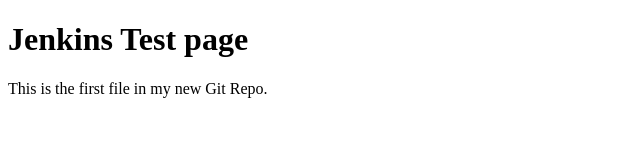
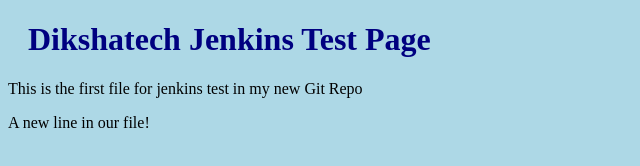
Before and after one commit to bhuwanji/hello-world, a plain HTML site: page index.html in a window 1280 px wide. Shown: the whole page, without its empty margins (0-640 px from the left). Drawn offline with Linux system fonts and the light colour scheme.

Commit message:
Updated index.html with a new line

```diff
--- a/index.html
+++ b/index.html
@@ -2,11 +2,13 @@
 <html>
 <head>
 <title>Hello World!</title>
+<link rel="stylesheet" href="bluestyle.css">
 </head>
 <body>
 
-<h1>Jenkins Test page</h1>
-<p>This is the first file in my new Git Repo.</p>
+<h1>Dikshatech Jenkins Test Page</h1>
+<p>This is the first file for jenkins test in my new Git Repo</p>
+<p>A new line in our file!</p>
 
 </body>
 </html>
```
